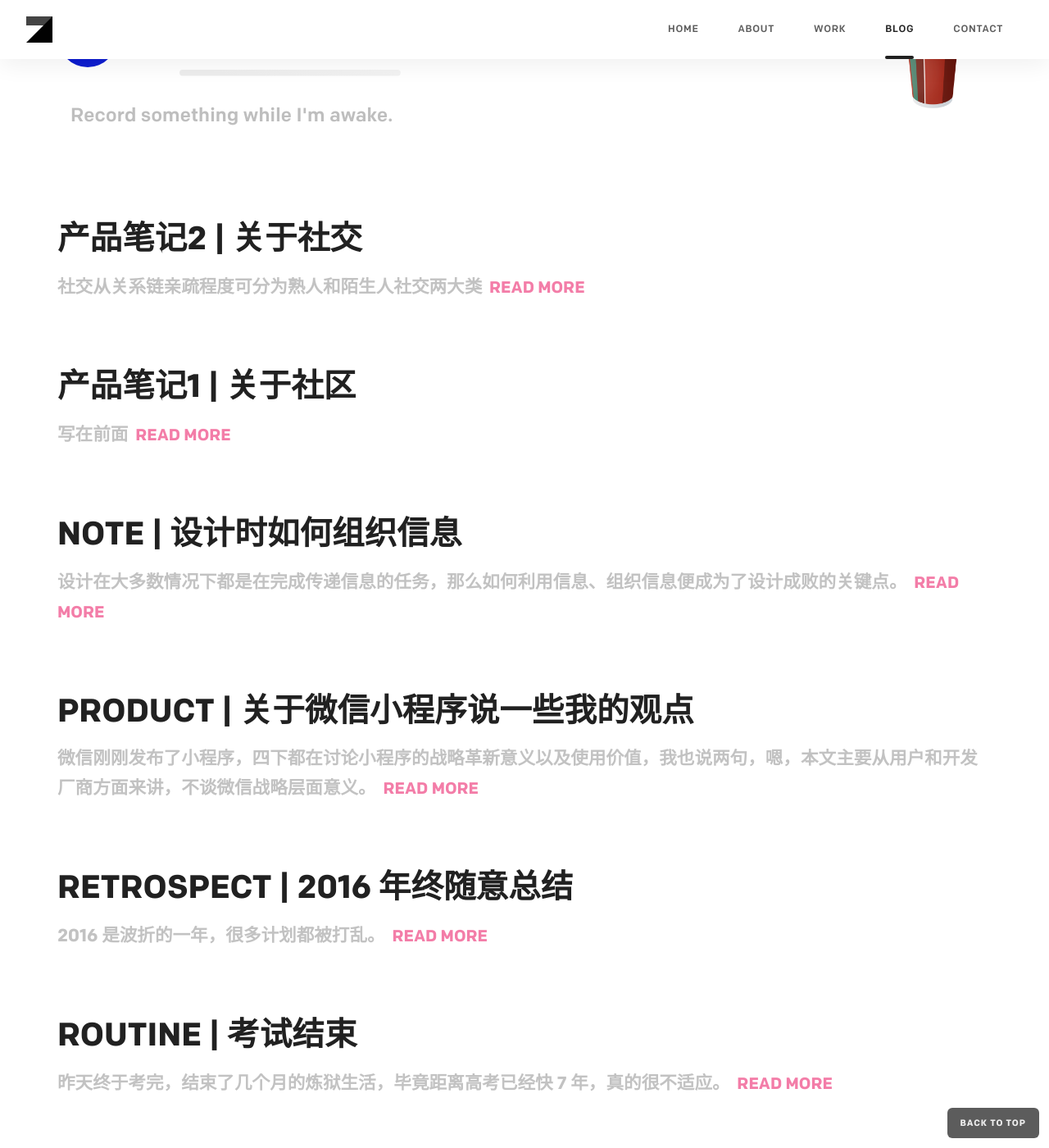
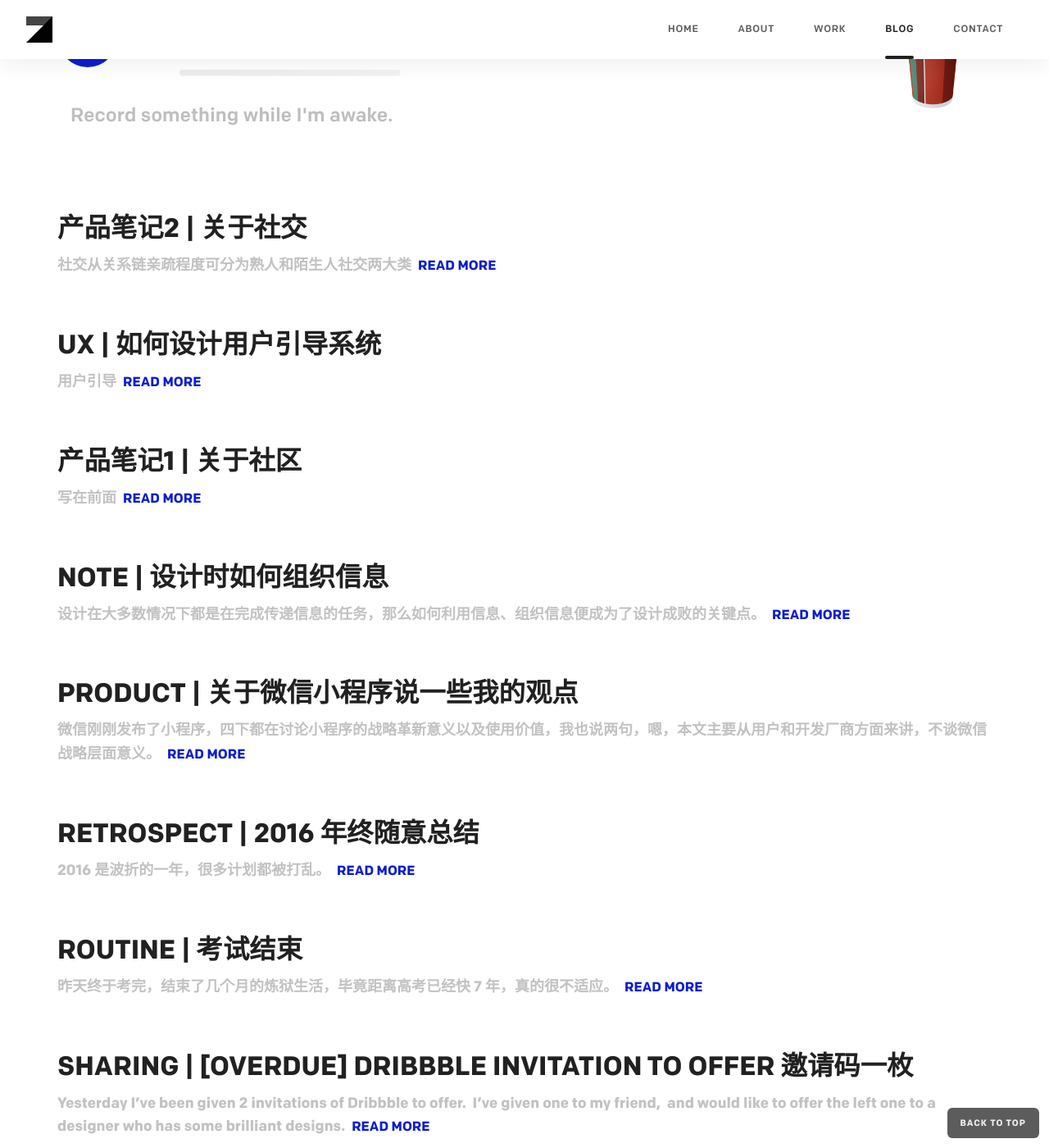
Before and after one commit to hominthesky/blog, a Jekyll site: the page built from index.html, in a window 1280 px wide and 1400 px high, scrolled down 201 px. Shown: the whole window at 82% size. Built offline with Jekyll 4.4.1, drawn with Linux system fonts in a browser that asks for light colours; nearby versions of some CDN libraries; comment, search, counter and statistics services are not loaded.

Commit message:
change style of index

```diff
--- a/_layouts/default.html
+++ b/_layouts/default.html
@@ -54,8 +54,10 @@
             /></a>
           </div>
           <div id="menu">
-            <a href="http://zzao.im/index.html" title="">Home</a>
-            <a href="http://zzao.im/about.html" title="">About</a>
+            <a href="http://zzao.im/index.html" title="Back Home🏠">Home</a>
+            <a href="http://zzao.im/about.html" title="Make friends with Zzao👭"
+              >About</a
+            >
             <a href="http://zzao.im/work.html" title="See All Works👩🏻‍💻">Work</a>
             <a href="{{ site.baseurl }}/" class="active">Blog</a>
             <a
--- a/_layouts/home.html
+++ b/_layouts/home.html
@@ -40,9 +40,13 @@
         <h2 class="index-title uppercase">
           <a href="{{ site.baseurl }}{{ post.url }}">{{ post.title }}</a>
         </h2>
-        <div class="index-desc uppercase">
+        <div class="index-desc">
           {{ post.excerpt | strip_html | strip }}
-          <span><a href="{{ site.baseurl }}{{ post.url }}">read more</a></span>
+          <span
+            ><a href="{{ site.baseurl }}{{ post.url }}" class="uppercase"
+              >read more</a
+            ></span
+          >
         </div>
       </div>
       {% endfor %}
--- /dev/null
+++ b/_posts/2018-11-1-Design-New-Feature-Guidance-System.md
@@ -0,0 +1,10 @@
+---
+layout: post
+title: UX | 如何设计用户引导系统
+cover: blank.png
+comments: true
+categories: posts
+tags: product, product design
+---
+
+用户引导
--- a/css/article.css
+++ b/css/article.css
@@ -17,7 +17,7 @@
 }
 
 a {
-  color: #ec276e;
+  color: #0c1dd0;
   text-decoration: none;
   border: none;
   transition: 0.6s color;
@@ -28,7 +28,7 @@
 }
 
 a:hover {
-  color: #b81d56;
+  color: #081285;
   border-top: none;
   border-right: none;
   border-bottom: none;
--- a/css/style.css
+++ b/css/style.css
@@ -287,16 +287,16 @@
 }
 
 div.index-item {
-  margin: 32px auto;
+  margin: 24px auto;
   width: 100%;
 }
 .hero h2 {
-  margin: 12px auto 12px 0px;
+  margin: 12px auto 8px 0px;
 }
 
 .index-title a {
-  font-size: 2.2rem;
-  line-height: 3.1rem;
+  font-size: 1.8rem;
+  line-height: 2.5rem;
   font-weight: 600;
   color: rgba(0, 0, 0, 0.87);
   transition: 300ms color;
@@ -310,11 +310,10 @@
 }
 
 .index-desc span {
-  font-size: 1.1rem;
+  font-size: 0.9rem;
   font-weight: 600;
   color: rgba(0, 0, 0, 0.38);
   margin: auto 4px;
-  opacity: 0.6;
 }
 
 .uppercase {
@@ -322,10 +321,10 @@
 }
 
 .index-desc {
-  font-size: 1.2rem;
+  font-size: 1rem;
   font-weight: 600;
   color: rgba(0, 0, 0, 0.24);
-  line-height: 2rem;
+  line-height: 1.6rem;
 }
 
 /* Grid */
```
